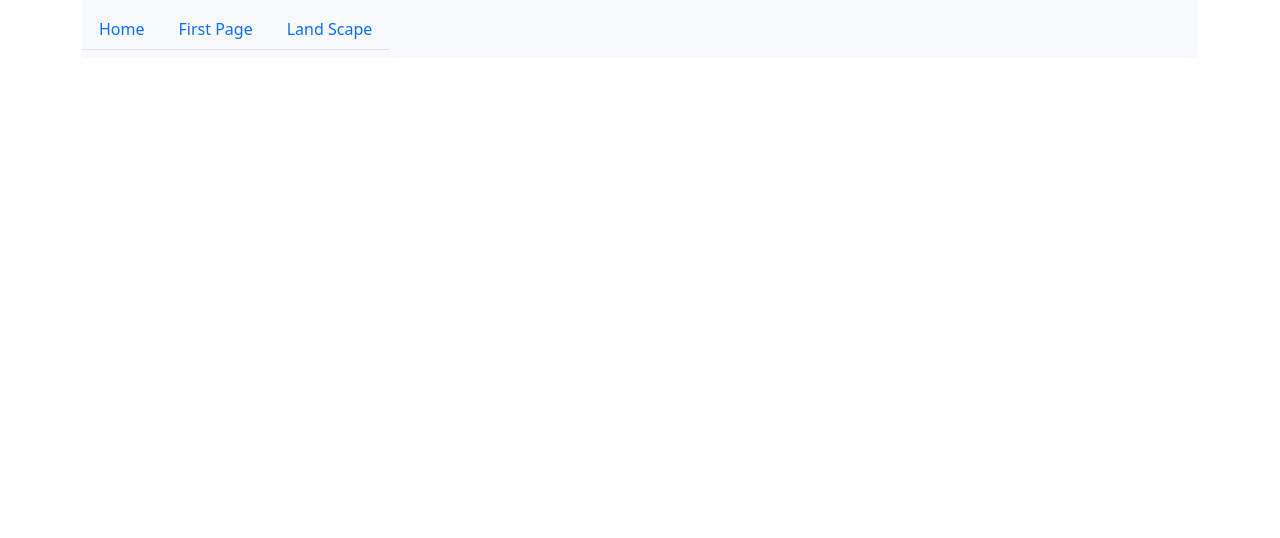
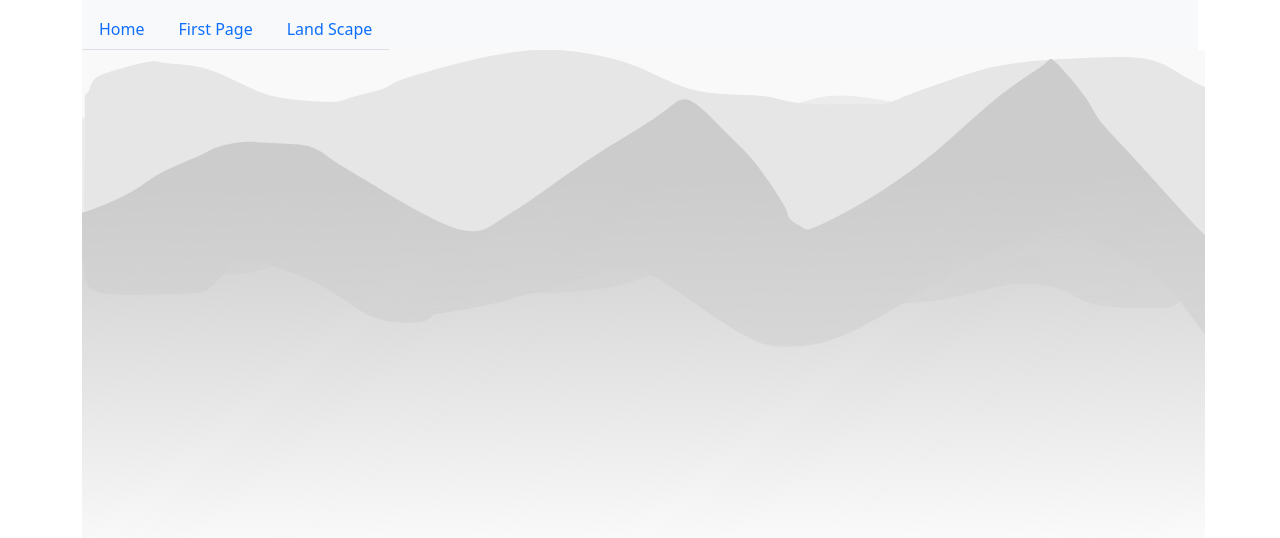
Before and after one commit to Allan-Fry/Javascript-Animation, a React (Create React App) app in the folder javascript-animation/: page /LandScape in a window 1280 px wide. Shown: the top 538 px of the page. Built offline with nearby package versions, Linux system fonts and the light colour scheme.

Commit message:
End of day commit

```diff
--- a/javascript-animation/src/Pages/LandScapePage/LandScapePage.css
+++ b/javascript-animation/src/Pages/LandScapePage/LandScapePage.css
@@ -7,9 +7,13 @@
 }
 
 .Clipper{
-    position: relative;
+
     clip-path: view-box;
     padding: 0px;
+}
+
+.RealativeBox{
+    position: relative;
 }
 
 .TopImage{
--- a/javascript-animation/src/Pages/LandScapePage/LandScapePage.js
+++ b/javascript-animation/src/Pages/LandScapePage/LandScapePage.js
@@ -21,13 +21,13 @@ export const LandScapePage = () =>{
 
     return(
         <Container className="Warp">
-           <Row>
+           <Row className="RealativeBox">
                 <Col>
                     <Media className="Clipper" alt="" scr={Bg1}></Media>
-                    {/* <Media className="TopImage" alt="The back most cloud" src={BackCloud} />
+                    <Media className="TopImage" alt="The back most cloud" src={BackCloud} />
                     <Media className="MidImage" alt="The middle most cloud" src={MidCloud} />
                     <Media className="FrontImage" alt="The front most cloud" src={FrontCloud} />
-                    <Media className="Mountains" alt="Background Mountains" src={Mountains} /> */}
+                    <Media className="Mountains" alt="Background Mountains" src={Mountains} />
                 </Col>
             </Row>
        </Container>
```
